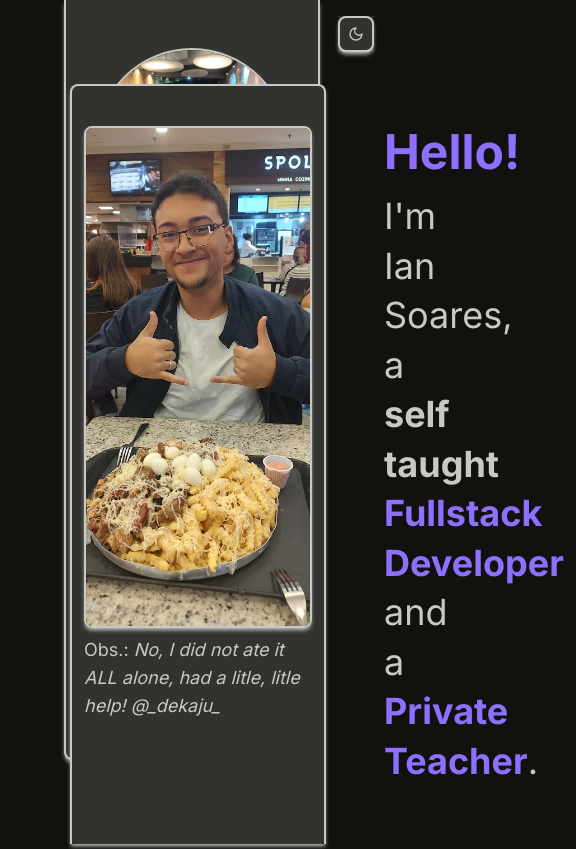
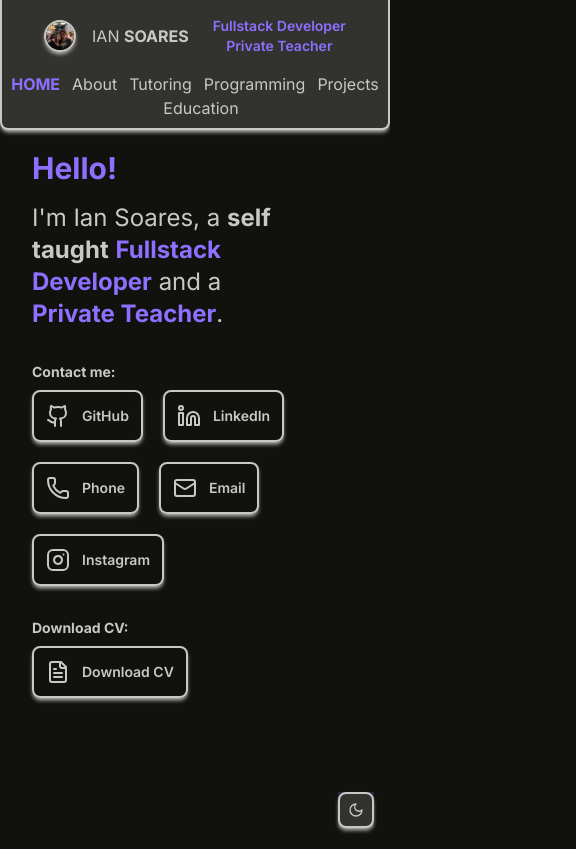
Before and after one commit to ianptkcs/portfolio, a Next.js app: page / in a window 390 px wide. Shown: the top 849 px of the page, 576 px wide, since content can reach past the window. Built offline with nearby package versions, Linux system fonts and the light colour scheme.

Commit message:
started responsive design

```diff
--- a/src/app/globals.css
+++ b/src/app/globals.css
@@ -69,6 +69,18 @@ body {
 		--chart-4: 280 65% 60%;
 		--chart-5: 340 75% 55%;
 	}
+
+	@media (max-width: 1280px) {
+		:root {
+			--sidebar-width: 12rem; /* Largura da sidebar para telas menores */
+		}
+	}
+
+	@media (max-width: 480px) {
+		:root {
+			--sidebar-width: 8rem; /* Largura da sidebar para telas ainda menores */
+		}
+	}
 }
 
 .hover-underline-animation {
@@ -108,7 +120,7 @@ body {
 }
 
 .default-page-div {
-	@apply flex flex-col h-full pt-sidebar2 pb-sidebar4 pl-sidebar4 pr-sidebar34 gap-sidebar4;
+	@apply flex flex-col h-full sm:pt-sidebar2 pb-sidebar4 pl-sidebar4 pr-sidebar4 gap-sidebar4;
 
 	&.less-gap {
 		@apply gap-5;
@@ -116,6 +128,32 @@ body {
 
 	&.less-padding-top {
 		@apply pt-sidebar6;
+	}
+
+	&.more-padding-right {
+		@apply lg:pr-sidebar32;
+	}
+}
+
+.default-font-size {
+	&.lg {
+		@apply xl:text-lg md:text-base text-sm;
+	}
+
+	&.xl {
+		@apply xl:text-xl md:text-lg text-base;
+	}
+
+	&.xl4 {
+		@apply xl:text-4xl md:text-3xl text-2xl;
+	}
+
+	&.xl3 {
+		@apply xl:text-3xl md:text-2xl text-xl;
+	}
+
+	&.xl5 {
+		@apply xl:text-5xl md:text-4xl text-3xl;
 	}
 }
 
--- a/src/app/layout.tsx
+++ b/src/app/layout.tsx
@@ -33,10 +33,10 @@ export default function RootLayout({
 					defaultTheme="dark"
 					disableTransitionOnChange
 				>
-					<div className="fixed top-4 right-4 bg-gray-800">
+					<div className="fixed sm:top-4 bottom-4 right-4 bg-gray-800">
 						<ThemeToggle />
 					</div>
-					<main className="pl-sidebar54">
+					<main className="sm:pl-sidebar54 flex flex-col sm:flex-row gap-5">
 						<Sidebar />
 						{children}
 					</main>
--- a/src/app/page.tsx
+++ b/src/app/page.tsx
@@ -16,8 +16,6 @@ interface ContactItemInterface {
 	text: string;
 	url: string;
 }
-
-const IconSize = 36;
 
 const Contacts: ContactItemInterface[] = [
 	{
@@ -56,12 +54,12 @@ const CV: ContactItemInterface = {
 export default function HomePage() {
 	return (
 		<>
-			<div className="default-page-div pr-sidebar54">
+			<div className="default-page-div more-padding-right">
 				<div className="flex flex-col gap-4">
-					<h1 className="text-5xl font-bold text-text-strong">
+					<h1 className="default-font-size xl5 font-bold text-text-strong">
 						Hello!
 					</h1>
-					<p className="text-4xl text-text-primary w-10/12 leading-snug">
+					<p className="default-font-size xl4 text-text-primary w-10/12 leading-snug">
 						I'm Ian Soares, a <b>self taught</b>{' '}
 						<b className="text-text-strong">Fullstack Developer</b>{' '}
 						and a{' '}
@@ -69,7 +67,7 @@ export default function HomePage() {
 					</p>
 				</div>
 				<div className="flex flex-col gap-2">
-					<p className="text-lg font-bold text-text-primary">
+					<p className="default-font-size lg font-bold text-text-primary">
 						Contact me:
 					</p>
 					<ul className="flex flex-wrap gap-5">
@@ -84,7 +82,7 @@ export default function HomePage() {
 					</ul>
 				</div>
 				<div className="flex flex-col gap-2">
-					<p className="text-lg font-bold text-text-primary">
+					<p className="default-font-size lg font-bold text-text-primary">
 						Download CV:
 					</p>
 					<div className="w-fit">
@@ -92,13 +90,13 @@ export default function HomePage() {
 					</div>
 				</div>
 			</div>
-			<div className="fixed flex flex-col gap-2 h-[90vh] w-sidebar bottom-0 right-sidebar4 default-border no-bottom p-3 pt-10 bg-background-sidebar mt-[10vh]">
+			<div className="fixed lg:flex hidden flex-col gap-2 h-[90vh] w-sidebar bottom-0 right-sidebar4 default-border no-bottom p-3 pt-10 bg-background-sidebar mt-[10vh]">
 				<img
 					src="/eu-dnv.jpg"
 					alt="eu-dnv"
 					className="object-cover default-border all"
 				/>
-				<p className="text-text-primary text-lg">
+				<p className="text-sm lg:text-lg text-text-primary">
 					Obs.:{' '}
 					<i>
 						No, I did not ate it ALL alone, had a litle, litle help!
@@ -117,6 +115,20 @@ function ContactItem({
 	contactItem: ContactItemInterface;
 } & React.HTMLAttributes<HTMLLIElement>) {
 	const [isHovered, setIsHovered] = useState(false);
+	const [iconSize, setIconSize] = useState(
+		typeof window !== 'undefined' && window.innerWidth < 1024 ? 24 : 36
+	);
+
+	React.useEffect(() => {
+		const handleResize = () => {
+			setIconSize(window.innerWidth < 1024 ? 24 : 36);
+		};
+
+		window.addEventListener('resize', handleResize);
+		return () => {
+			window.removeEventListener('resize', handleResize);
+		};
+	}, []);
 
 	return (
 		<li
@@ -134,13 +146,13 @@ function ContactItem({
 				rel="noopener noreferrer"
 			>
 				<contactItem.icon
-					size={IconSize}
+					size={iconSize}
 					className={`text-text-primary ${
 						isHovered && 'text-white'
 					} transition-all duration-300 ease-in-out`}
 				/>
 				<p
-					className={`text-lg font-semibold text-text-primary ${
+					className={`default-font-size lg font-semibold text-text-primary ${
 						isHovered && 'text-white'
 					} transition-all duration-300 ease-in-out`}
 				>
--- a/src/components/Sidebar.tsx
+++ b/src/components/Sidebar.tsx
@@ -20,37 +20,37 @@ export default function Sidebar() {
 	const pathname = usePathname();
 
 	return (
-		<aside className="flex fixed top-0 left-sidebar4 w-sidebar h-[90vh] flex-col justify-start items-center pt-12 bg-background-sidebar gap-sidebar8 default-border no-top">
-			<div className="flex flex-col justify-center items-center space-y-4">
+		<aside className="flex flex-col sm:fixed top-0 sm:left-sidebar4 left-0 w-full sm:w-sidebar h-sidebar8 sm:h-[90vh] justify-start items-center sm:pt-12 pt-4 pb-2 bg-background-sidebar sm:gap-sidebar8 gap-2 default-border no-top">
+			<div className="flex sm:flex-col flex-row justify-center items-center gap-4">
 				<Avatar>
 					<AvatarImage
 						src="/eu.jpg"
 						alt="Ian Soares"
-						className="rounded-full w-sidebar34 aspect-square default-border all-no-rounded object-cover"
+						className="rounded-full sm:w-sidebar34 w-sidebar4 aspect-square default-border all-no-rounded object-cover"
 					/>
 					<AvatarFallback delayMs={1000}>IS</AvatarFallback>
 				</Avatar>
-				<div className="flex flex-col itmes-center justify-center text-center gap-2">
-					<h1 className="text-text-primary text-xl">
+				<div className="flex sm:flex-col flex-row text-wrap items-center justify-center text-center sm:gap-2 gap-6">
+					<h1 className="text-text-primary default-font-size xl">
 						IAN <b>SOARES</b>
 					</h1>
 					<div className="flex flex-col">
-						<span className="text-text-strong text-lg font-semibold">
+						<span className="text-text-strong default-font-size lg font-semibold">
 							Fullstack Developer
 						</span>
-						<span className="text-text-strong text-lg font-semibold">
+						<span className="text-text-strong default-font-size lg font-semibold">
 							Private Teacher
 						</span>
 					</div>
 				</div>
 			</div>
-			<div className="h-[1px] w-4/5 bg-border shadow-sm shadow-border"></div>
+			<div className="sm:h-[1px] sm:w-4/5 h-4/5 w-[1px] bg-border shadow-sm shadow-border"></div>
 			<nav>
-				<ul className="flex flex-col gap-3">
+				<ul className="flex sm:flex-col flex-row justify-center flex-wrap sm:space-y-3 space-x-3">
 					{SidebarItems.map((item) => (
 						<li
 							key={item.value}
-							className={`text-text-primary text-center ${
+							className={`default-font-size xl text-text-primary text-center ${
 								item.value === pathname
 									? 'text-text-strong font-bold uppercase'
 									: ''
@@ -58,7 +58,7 @@ export default function Sidebar() {
 						>
 							<Link
 								href={item.value}
-								className={`text-xl hover-underline-animation ${
+								className={`default-font-size xl hover-underline-animation ${
 									item.value === pathname &&
 									'after:bg-text-strong'
 								}`}
--- a/tailwind.config.ts
+++ b/tailwind.config.ts
@@ -67,6 +67,11 @@ export default {
 			width: {
 				sidebar: 'var(--sidebar-width)',
 				sidebar34: 'calc(var(--sidebar-width) * 3 / 4)',
+				sidebar4: 'calc(var(--sidebar-width) / 4)',
+			},
+			height: {
+				sidebar: 'var(--sidebar-height)',
+				sidebar8: 'calc(var(--sidebar-height) / 8)',
 			},
 			inset: {
 				sidebar4: 'calc(var(--sidebar-width) / 4)',
@@ -76,8 +81,8 @@ export default {
 				sidebar4: 'calc(var(--sidebar-width) / 4)',
 				sidebar34: 'calc(var(--sidebar-width) * 3 / 4)',
 				sidebar2: 'calc(var(--sidebar-width) / 2)',
-				sidebar54:
-					'calc(var(--sidebar-width) + var(--sidebar-width) / 4)',
+				sidebar54: 'calc(var(--sidebar-width) * 5 / 4)',
+				sidebar32: 'calc(var(--sidebar-width) * 3 / 2)',
 			},
 			gap: {
 				sidebar4: 'calc(var(--sidebar-width) / 4)',
```
